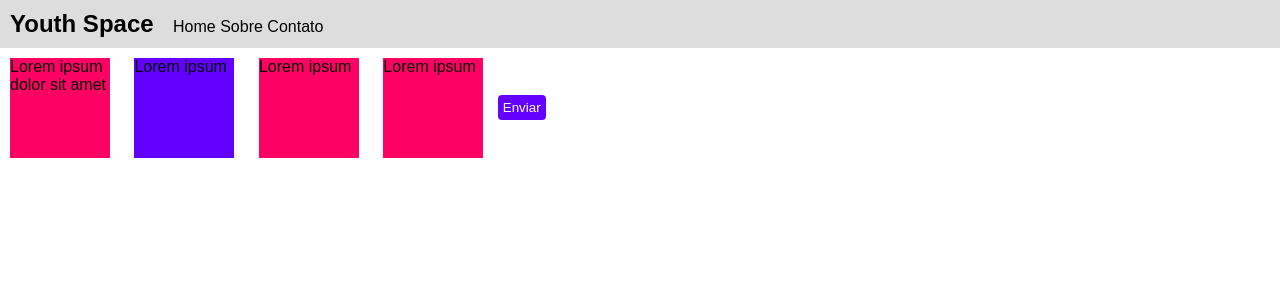
After one commit to youth-py-418-4/flask-http-methods, a Flask app: page /testes in a window 1280 px wide. The commit adds this page. Shown: the top 300 px of the page. Run offline with Flask 3, Linux system fonts and the light colour scheme.

Commit message:
CRUD finalizado e aula sobre CSS

```diff
--- a/main.py
+++ b/main.py
@@ -1,4 +1,4 @@
-from flask import Flask, render_template, request
+from flask import Flask, render_template, request, redirect
 
 app = Flask(__name__)
 
@@ -37,6 +37,147 @@ def render_tarefas():
         })
 
     return render_template('tarefas.html', tarefas=tarefas)
+
+@app.route('/excluir/<int:id>')
+def excluir_tarefa(id):
+    tarefas.pop(id)
+    return redirect('/')
+
+@app.route('/editar/<int:id>', methods=["GET", "POST"])
+def editar_tarefa(id):
+    tarefa = tarefas[id]
+
+    if request.method == "POST":
+        name = request.form["name"]
+
+        tarefas[id] = {
+            "id": tarefa["id"],
+            "label": name,
+            "finished": tarefa["finished"]
+        }
+
+        return redirect('/')
+
+    return render_template('editar.html', tarefa=tarefa)
+
+@app.route('/testes')
+def render_testes():
+    return render_template('teste.html')
+
+champions = [
+    {
+      "version": "15.24.1",
+      "id": "Aatrox",
+      "key": "266",
+      "name": "Aatrox",
+      "title": "the Darkin Blade",
+      "blurb": "Once honored defenders of Shurima against the Void, Aatrox and his brethren would eventually become an even greater threat to Runeterra, and were defeated only by cunning mortal sorcery. But after centuries of imprisonment, Aatrox was the first to find...",
+      "info": {
+        "attack": 8,
+        "defense": 4,
+        "magic": 3,
+        "difficulty": 4
+      },
+      "image": {
+        "full": "Aatrox.png",
+        "sprite": "champion0.png",
+        "group": "champion",
+        "x": 0,
+        "y": 0,
+        "w": 48,
+        "h": 48
+      },
+      "tags": [
+        "Fighter"
+      ],
+      "partype": "Blood Well",
+      "stats": {
+        "hp": 650,
+        "hpperlevel": 114,
+        "mp": 0,
+        "mpperlevel": 0,
+        "movespeed": 345,
+        "armor": 38,
+        "armorperlevel": 4.8,
+        "spellblock": 32,
+        "spellblockperlevel": 2.05,
+        "attackrange": 175,
+        "hpregen": 3,
+        "hpregenperlevel": 0.5,
+        "mpregen": 0,
+        "mpregenperlevel": 0,
+        "crit": 0,
+        "critperlevel": 0,
+        "attackdamage": 60,
+        "attackdamageperlevel": 5,
+        "attackspeedperlevel": 2.5,
+        "attackspeed": 0.651
+      }
+    },
+    {
+      "version": "15.24.1",
+      "id": "Ahri",
+      "key": "103",
+      "name": "Ahri",
+      "title": "the Nine-Tailed Fox",
+      "blurb": "Innately connected to the magic of the spirit realm, Ahri is a fox-like vastaya who can manipulate her prey's emotions and consume their essence—receiving flashes of their memory and insight from each soul she consumes. Once a powerful yet wayward...",
+      "info": {
+        "attack": 3,
+        "defense": 4,
+        "magic": 8,
+        "difficulty": 5
+      },
+      "image": {
+        "full": "Ahri.png",
+        "sprite": "champion0.png",
+        "group": "champion",
+        "x": 48,
+        "y": 0,
+        "w": 48,
+        "h": 48
+      },
+      "tags": [
+        "Mage",
+        "Assassin"
+      ],
+      "partype": "Mana",
+      "stats": {
+        "hp": 590,
+        "hpperlevel": 104,
+        "mp": 418,
+        "mpperlevel": 25,
+        "movespeed": 330,
+        "armor": 21,
+        "armorperlevel": 4.2,
+        "spellblock": 30,
+        "spellblockperlevel": 1.3,
+        "attackrange": 550,
+        "hpregen": 2.5,
+        "hpregenperlevel": 0.6,
+        "mpregen": 8,
+        "mpregenperlevel": 0.8,
+        "crit": 0,
+        "critperlevel": 0,
+        "attackdamage": 53,
+        "attackdamageperlevel": 3,
+        "attackspeedperlevel": 2.2,
+        "attackspeed": 0.668
+      }
+    },
+]
+
+@app.route('/champions/<id>')
+def render_champion(id):
+    found_champion = None
+
+    for champion in champions:
+        if champion["id"] == id:
+            found_champion = champion
+
+    if found_champion is None:
+        return redirect('/not-found')
+
+    return render_template('champion.html', champion=champion)
 
 produtos = [
     {
--- /dev/null
+++ b/static/styles/styles.css
@@ -0,0 +1,54 @@
+body {
+    font-family: sans-serif;
+    margin: 0;
+}
+
+.box {
+    background-color: #64FF00;
+    margin: 10px;
+    width: 100px;
+    height: 100px;
+    display: inline-block;
+    vertical-align: middle;
+}
+
+#destaque {
+    background-color: #6400ff;
+}
+
+.box {
+    background-color: #FF0064;
+}
+
+button {
+    color: white;
+    background-color: #6400ff;
+    padding: 5px;
+    border-radius: 4px;
+    border: none;
+}
+
+
+
+
+nav {
+    background-color: #ddd;
+    padding: 10px;
+}
+
+.logo {
+    display: inline-block;
+    font-size: 1.5em;
+    font-weight: bold;
+    margin-right: 15px;
+}
+
+.menu {
+    display: inline-block;
+    margin: 0;
+    padding: 0;
+}
+
+.menu li {
+    display: inline-block;
+}
--- a/templates/base.html
+++ b/templates/base.html
@@ -8,6 +8,8 @@
             Titulo padrão
         {% endblock %}
     </title>
+    <link rel="stylesheet" href="{{ url_for('static', filename='styles/styles.css') }}">
+    {% block head %}{% endblock %}
 </head>
 <body>
     {% block content %}{% endblock %}
--- /dev/null
+++ b/templates/teste.html
@@ -0,0 +1,27 @@
+{% extends 'base.html' %}
+
+{% block content %}
+    <nav>
+        <div class="logo">Youth Space</div>
+        <ul class="menu">
+            <li>Home</li>
+            <li>Sobre</li>
+            <li>Contato</li>
+        </ul>
+    </nav>
+
+    <div class="box">
+        <span>Lorem ipsum dolor sit amet</span>
+    </div>
+    <div class="box" id="destaque">
+        Lorem ipsum
+    </div>
+    <div class="box">
+        Lorem ipsum
+    </div>
+    <div class="box">
+        Lorem ipsum
+    </div>
+
+    <button>Enviar</button>
+{% endblock %}
```
Also changed, not shown: templates/champion.html (added, +14 -0 lines), templates/editar.html (added, +30 -0 lines), templates/tarefas.html (+9 -0 lines), static/styles/tarefas.css (added).
